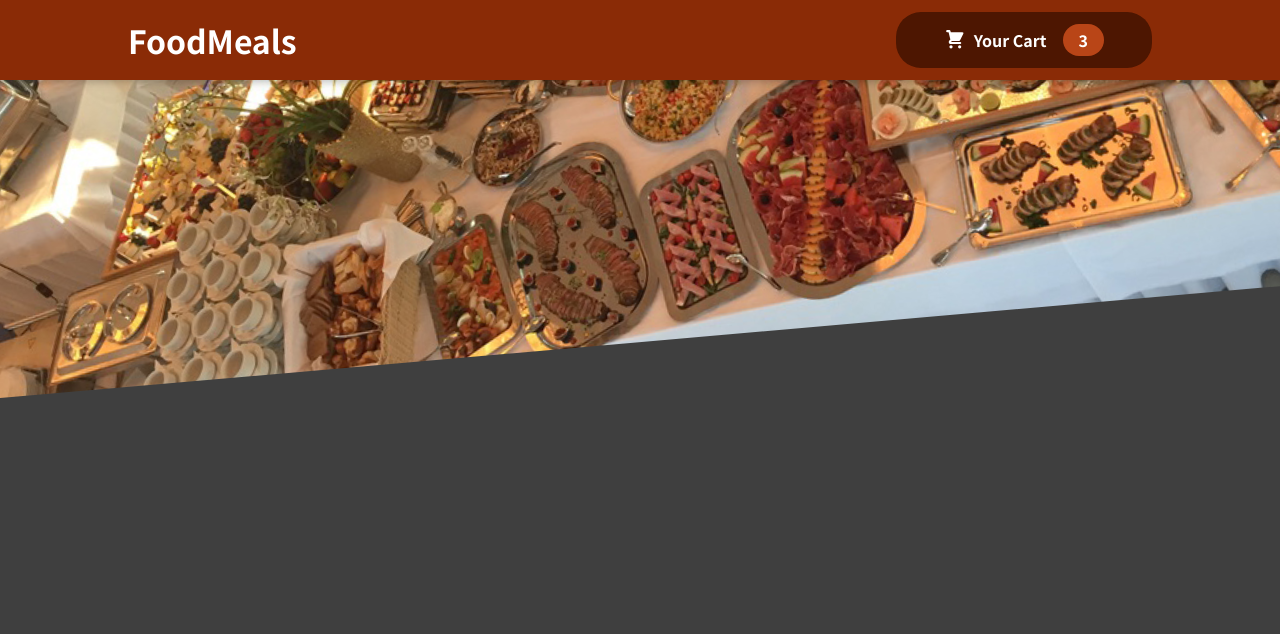
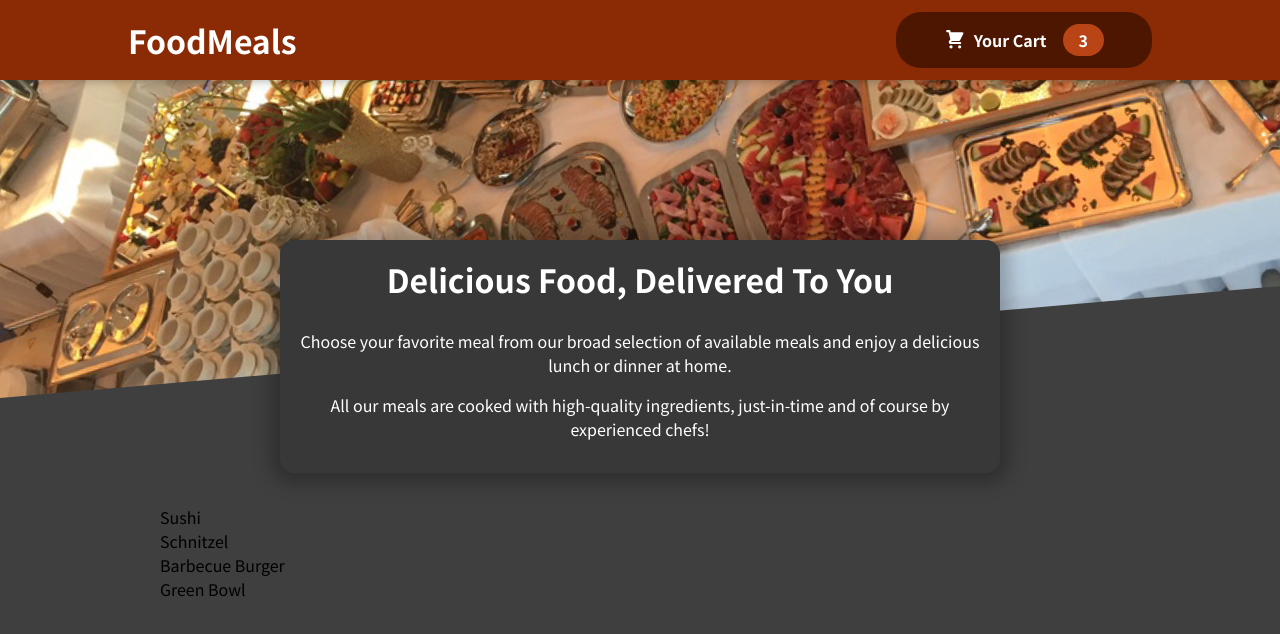
Before and after one commit to MEBARKI16/Building-a-Food-Order-App, a React (Create React App) app: page / in a window 1280 px wide. Shown: the top 634 px of the page. Built offline with nearby package versions, Linux system fonts and the light colour scheme.

Commit message:
Adding a Meals Component

```diff
--- a/src/App.js
+++ b/src/App.js
@@ -1,9 +1,11 @@
 import Header from './components/Layout/Header'
 import {Fragment} from 'react'
+import Meals from './components/Meals/Meals';
 function App() {
   return (
     <Fragment>
       <Header/>
+      <Meals/>
     </Fragment>
   );
 }
--- /dev/null
+++ b/src/components/Meals/AvailableMeals.js
@@ -0,0 +1,32 @@
+import classes from './AvailableMeals.module.css'
+const DUMMY_MEALS = [
+    {
+      id: 'm1',
+      name: 'Sushi',
+      description: 'Finest fish and veggies',
+      price: 22.99,
+    },
+    {
+      id: 'm2',
+      name: 'Schnitzel',
+      description: 'A german specialty!',
+      price: 16.5,
+    },
+    {
+      id: 'm3',
+      name: 'Barbecue Burger',
+      description: 'American, raw, meaty',
+      price: 12.99,
+    },
+    {
+      id: 'm4',
+      name: 'Green Bowl',
+      description: 'Healthy...and green...',
+      price: 18.99,
+    },
+  ];
+const AvailableMeals = () => {
+    const mealslist = DUMMY_MEALS.map(x => <li id={x.id}>{x.name}</li>);
+    return <section className={classes.meals}><ul>{mealslist}</ul></section>
+}
+export default AvailableMeals;
--- /dev/null
+++ b/src/components/Meals/AvailableMeals.module.css
@@ -0,0 +1,24 @@
+.meals {
+    max-width: 60rem;
+    width: 90%;
+    margin: 2rem auto;
+    animation: meals-appear 1s ease-out forwards;
+  }
+
+  .meals ul {
+    list-style: none;
+    margin: 0;
+    padding: 0;
+  }
+
+  @keyframes meals-appear {
+    from {
+      opacity: 0;
+      transform: translateY(3rem);
+    }
+
+    to {
+      opacity: 1;
+      transform: translateY(0);
+    }
+  }
--- /dev/null
+++ b/src/components/Meals/Meals.js
@@ -0,0 +1,10 @@
+import { Fragment } from "react";
+import AvailableMeals from "./AvailableMeals";
+import MealsSummary from "./MealsSummary";
+const Meals = () => {
+    return <Fragment>
+               <MealsSummary/>
+               <AvailableMeals/>
+           </Fragment>
+}
+export default Meals;
--- /dev/null
+++ b/src/components/Meals/MealsSummary.js
@@ -0,0 +1,19 @@
+import classes from './MealsSummary.module.css';
+
+const MealsSummary = () => {
+  return (
+    <section className={classes.summary}>
+      <h2>Delicious Food, Delivered To You</h2>
+      <p>
+        Choose your favorite meal from our broad selection of available meals
+        and enjoy a delicious lunch or dinner at home.
+      </p>
+      <p>
+        All our meals are cooked with high-quality ingredients, just-in-time and
+        of course by experienced chefs!
+      </p>
+    </section>
+  );
+};
+
+export default MealsSummary;
--- /dev/null
+++ b/src/components/Meals/MealsSummary.module.css
@@ -0,0 +1,18 @@
+.summary {
+    text-align: center;
+    max-width: 45rem;
+    width: 90%;
+    margin: auto;
+    margin-top: -10rem;
+    position: relative;
+    background-color: #383838;
+    color: white;
+    border-radius: 14px;
+    padding: 1rem;
+    box-shadow: 0 1px 18px 10px rgba(0, 0, 0, 0.25);
+  }
+
+  .summary h2 {
+    font-size: 2rem;
+    margin-top: 0;
+  }
```
